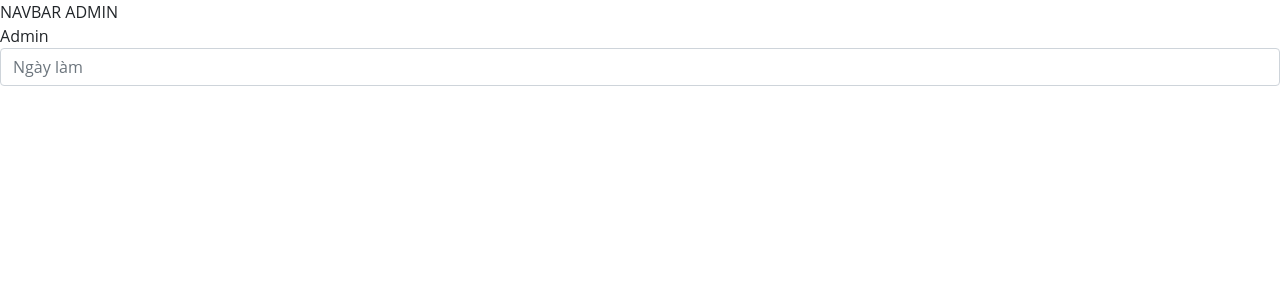
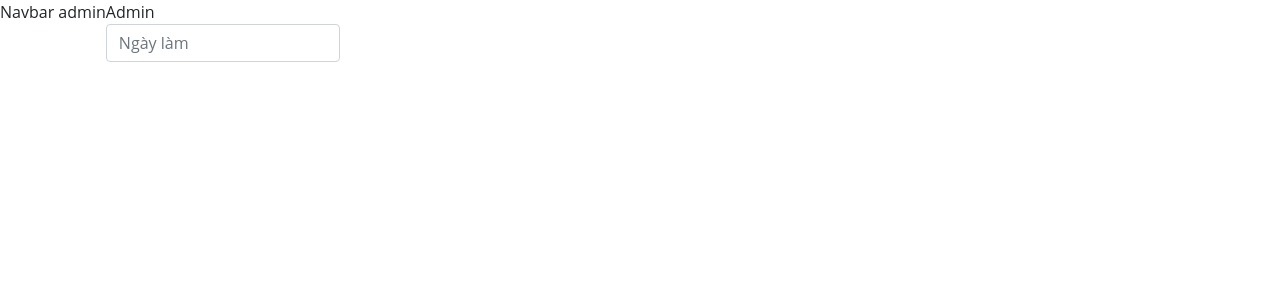
Before and after one commit to student1060632fpt/project, a React (Create React App) app: page /admin/admin-quan-ly-lich-chieu in a window 1280 px wide. Shown: the top 300 px of the page. Built offline with nearby package versions, Linux system fonts and the light colour scheme; sample sign-in values are in the browser's storage.

Commit message:
good luck

```diff
--- a/src/App.js
+++ b/src/App.js
@@ -40,7 +40,6 @@ function App() {
 
   return (
     <BrowserRouter>
-      <div>
       <Switch>
         {showMenuHome(routesHome)}
         {showMenuAdmin(routesAdmin)}
@@ -58,7 +57,6 @@ function App() {
         {/* Link không xác định - để cuối cùng các trang */}
         <Route path="" component={PageNotFound} />
       </Switch>
-      </div>
     </BrowserRouter>
   );
 }
--- /dev/null
+++ b/src/components/admin/NavbarAdmin.js
@@ -0,0 +1,11 @@
+import React, { Component } from 'react'
+
+export default class NavbarAdmin extends Component {
+    render() {
+        return (
+            <div>
+                Navbar admin
+            </div>
+        )
+    }
+}
--- a/src/js/datepicker.js
+++ b/src/js/datepicker.js
@@ -1,6 +1,4 @@
 // Hien thi button
-console.log("FUCK");
-/*
 $( function() {
     $( "#datepicker" ).datepicker({
         showOn: "button",
@@ -24,4 +22,3 @@ $( document ).ready(function() {
     d.getFullYear();
     $('#datepicker').val(output);
 });
-*/
--- a/src/pages/admin/AdminQuanLyLichChieu.js
+++ b/src/pages/admin/AdminQuanLyLichChieu.js
@@ -1,5 +1,5 @@
 import React, { Component } from 'react';
-import './../../js/datepicker';
+// import './../../js/datepicker';
 
 export default class AdminQuanLyLichChieu extends Component {
     render() {
--- /dev/null
+++ b/src/scss/admin/_adminquanlylichchieu.scss
@@ -0,0 +1,4 @@
+.wrapper {
+    display: flex;
+    align-items: stretch;
+}
--- a/src/scss/index.scss
+++ b/src/scss/index.scss
@@ -11,3 +11,4 @@
 @import "./home/listmoive";
 
 //admin templates
+@import "./admin/adminquanlylichchieu";
--- a/src/template/AdminTemplate.js
+++ b/src/template/AdminTemplate.js
@@ -1,12 +1,13 @@
 import React from "react";
 import { Route } from "react-router-dom";
 import { Redirect } from "react-router-dom";
+import NavbarAdmin from "../components/admin/NavbarAdmin";
 
 // Component AdminLayout
 const AdminLayout = props => {
   return (
-    <div>
-      <div>NAVBAR ADMIN</div>
+    <div className="wrapper">
+      <NavbarAdmin/>
       {props.children}
     </div>
   );
```
Lines whose indentation alone changed are shown as unchanged.
